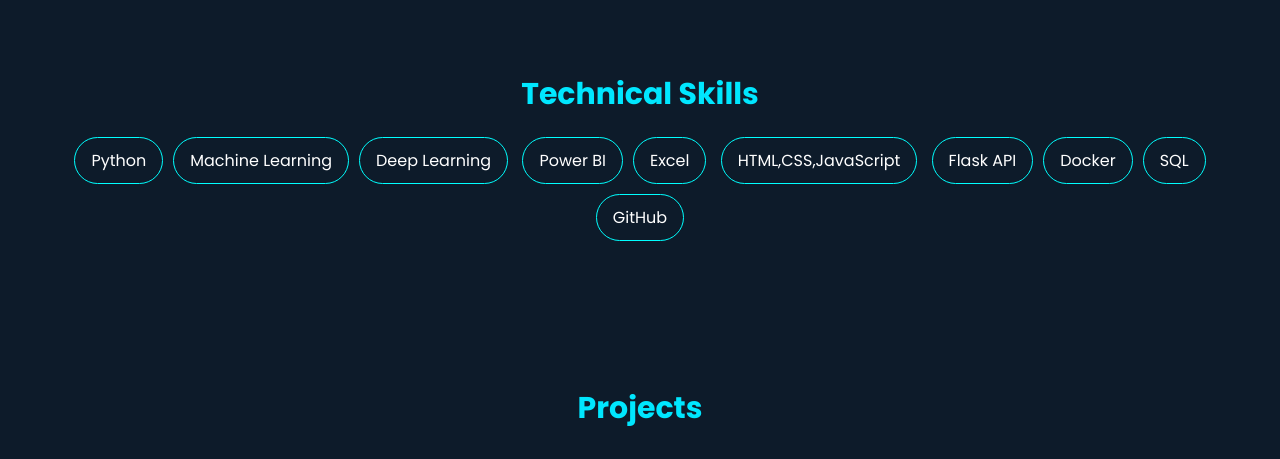
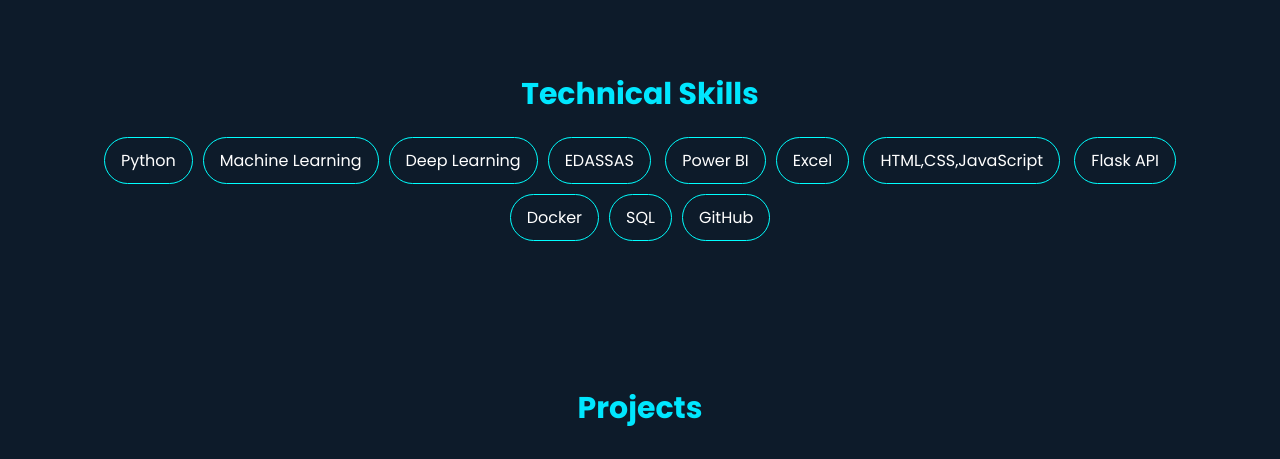
Before and after one commit to Alexander789400/Portfolio-Alexander_Roy, a plain HTML site: page index.html in a window 1280 px wide. Shown: the part 920-1379 px from the top of the page. Drawn offline with Linux system fonts and the light colour scheme.

Commit message:
modified index.html in .

```diff
--- a/index.html
+++ b/index.html
@@ -42,7 +42,7 @@
     <section id="skills" class="section fade">
         <h2>Technical Skills</h2>
         <div class="skills">
-            <span>Python</span><span>Machine Learning</span><span>Deep Learning</span>
+            <span>Python</span><span>Machine Learning</span><span>Deep Learning</span><span>EDASSAS</span>
             <span>Power BI</span><span>Excel</span>
             <span>HTML,CSS,JavaScript</span>
             <span>Flask API</span><span>Docker</span><span>SQL</span><span>GitHub</span>
```
